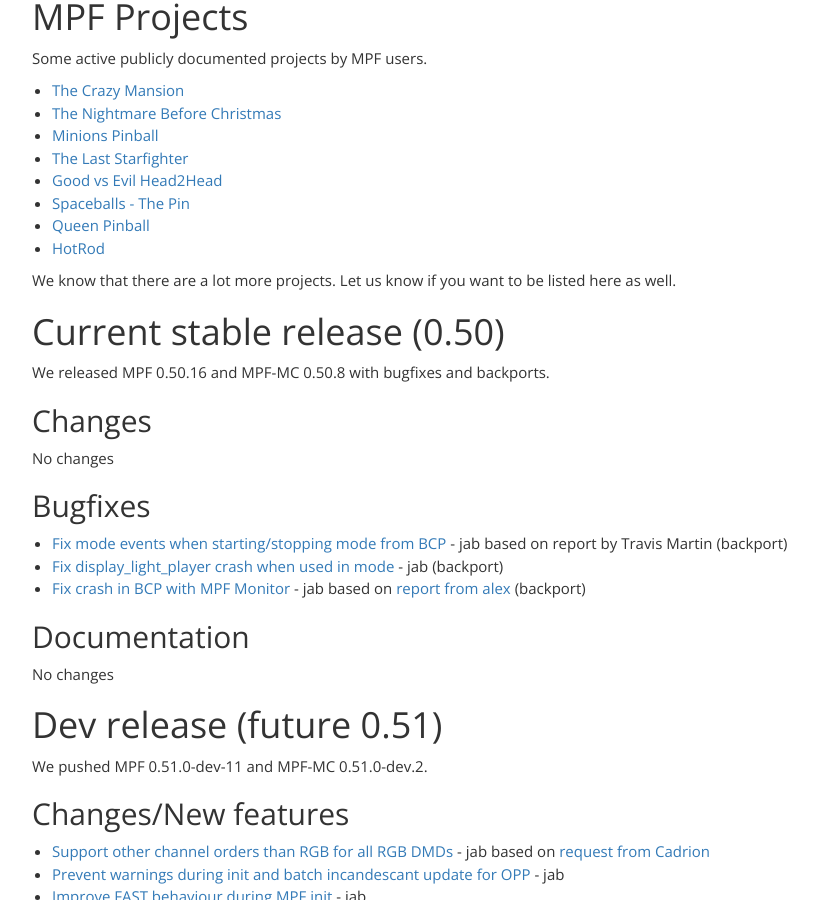
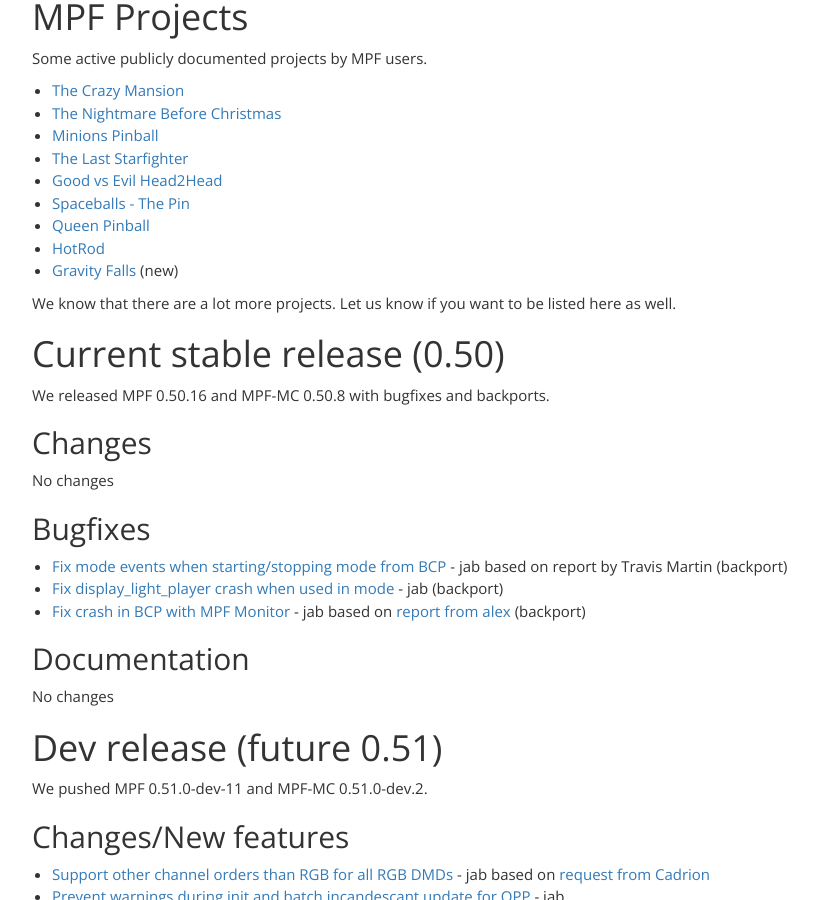
Before and after one commit to missionpinball/missionpinball-website, a Jekyll site: the page built from _posts/2018-09-29-this-month-in-pinball-september-2018.md, in a window 1280 px wide and 900 px high, scrolled down 595 px. Shown: the whole window, without its empty margins (38-856 px from the left). Built offline with Jekyll 4.4.1, drawn with Linux system fonts in a browser that asks for light colours; nearby versions of some CDN libraries.

Commit message:
added Gravity Fall

```diff
--- a/_posts/2018-09-29-this-month-in-pinball-september-2018.md
+++ b/_posts/2018-09-29-this-month-in-pinball-september-2018.md
@@ -27,6 +27,7 @@
 * [Spaceballs - The Pin](https://pinside.com/pinball/forum/topic/spaceballs-the-pin/)
 * [Queen Pinball](https://pinside.com/pinball/forum/topic/flash-retheme-project/)
 * [HotRod](https://pinside.com/pinball/forum/topic/gottlieb-hot-rod-a-tribute-to-classic-em-pinball)
+* [Gravity Falls](https://pinside.com/pinball/forum/topic/gravity-falls) (new)
 
 We know that there are a lot more projects. Let us know if you want to be listed here as well.
 
```
Also changed, not shown: _draft/2018-11-01-this-month-in-pinball-november-2018.md (+1 -0 lines).
